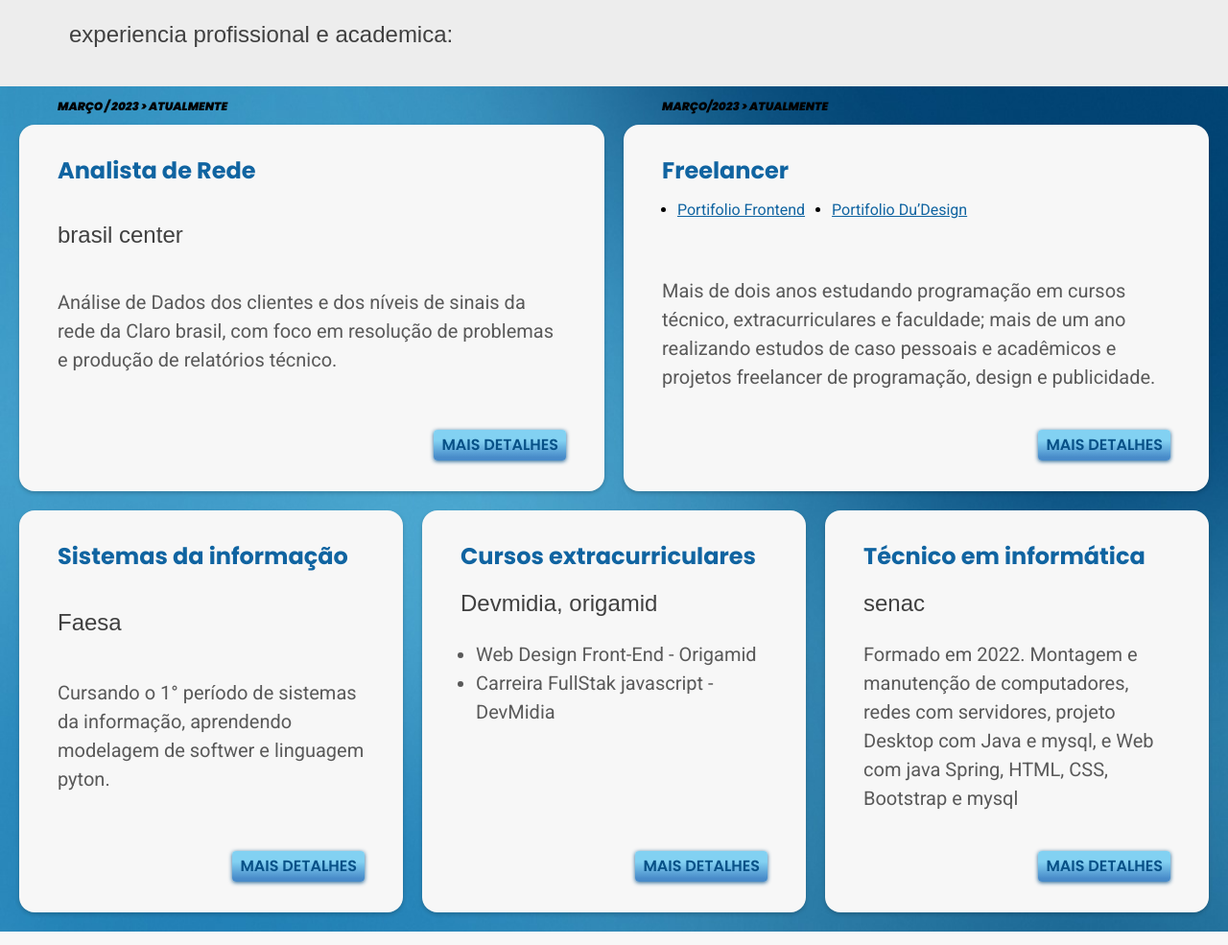
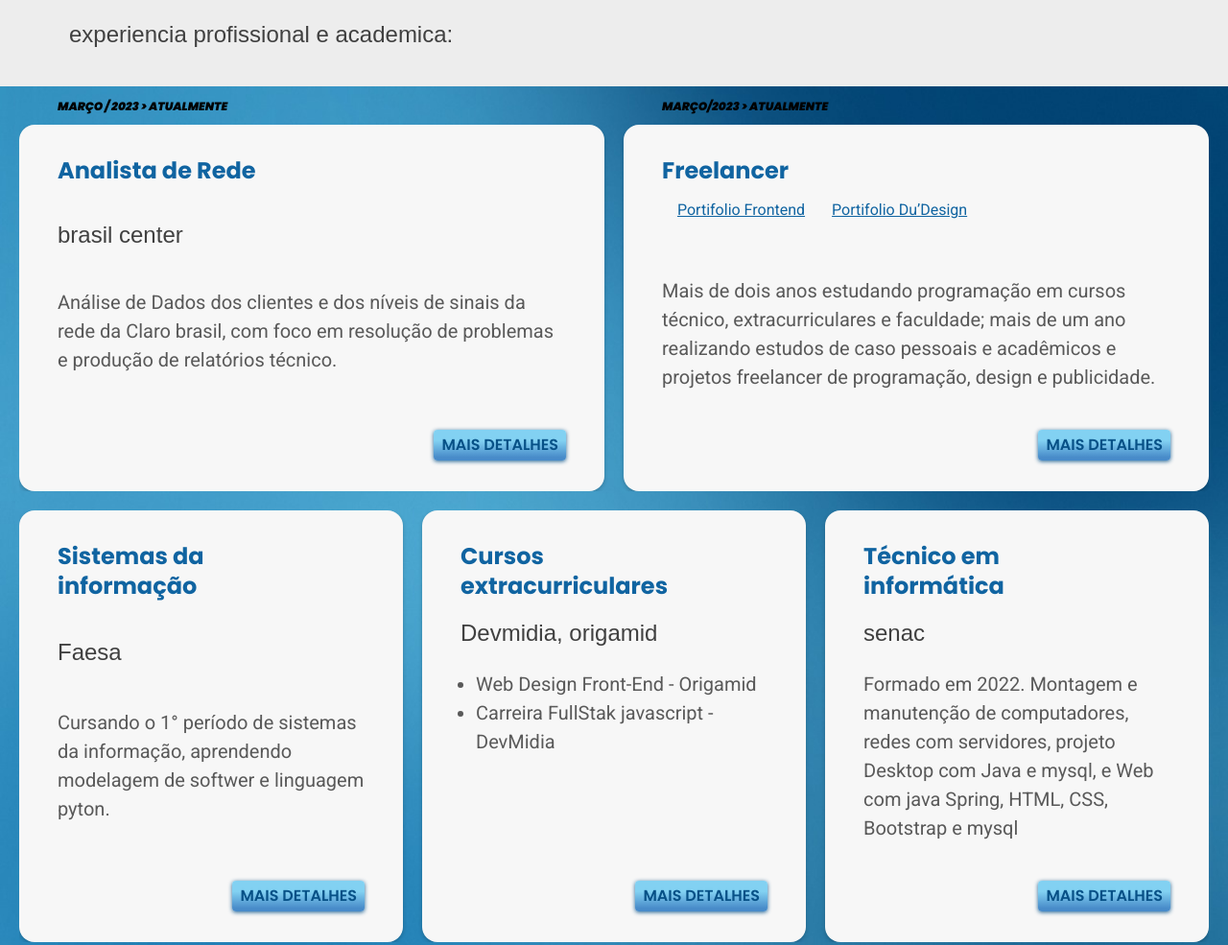
Before and after one commit to EduardoRRMalaquias/projeto_portifolio, a plain HTML site: page index.html in a window 1280 px wide. Shown: the part 1680-2665 px from the top of the page at 96% size. Drawn offline with Linux system fonts and the light colour scheme.

Commit message:
corrigindo commits

```diff
--- a/css/content/experiencia.css
+++ b/css/content/experiencia.css
@@ -8,9 +8,10 @@
 .educacional {
   display: grid;
   gap: var(--20p);
+  overflow-x: auto;
 }
 .profissional {
-  grid-template-columns: 1fr 1fr;
+  grid-template-columns: repeat(auto-fill, minmax(524px, 1fr));
   margin-bottom: var(--20p);
 }
 .educacional {
@@ -22,7 +23,7 @@
   top: var(--12p);
 }
 
-.experiencia-item{
+.experiencia-item {
   display: flex;
   flex-direction: column;
   justify-content: space-between;
@@ -32,9 +33,17 @@
   margin-bottom: var(--16p);
 }
 
+.educacional h4 {
+  max-width: 10ch;
+}
+
 .experiencia-item h4 + span {
   display: block;
   margin-bottom: var(--20p);
+}
+
+.experiencia-item span ul {
+  list-style: none;
 }
 
 .experiencia-item p,
@@ -42,7 +51,7 @@
   margin-bottom: var(--40p);
 }
 
-.experiencia-item ul{
+.experiencia-item ul {
   flex-grow: 2;
   list-style-type: disc;
   padding-left: var(--16p);
```
